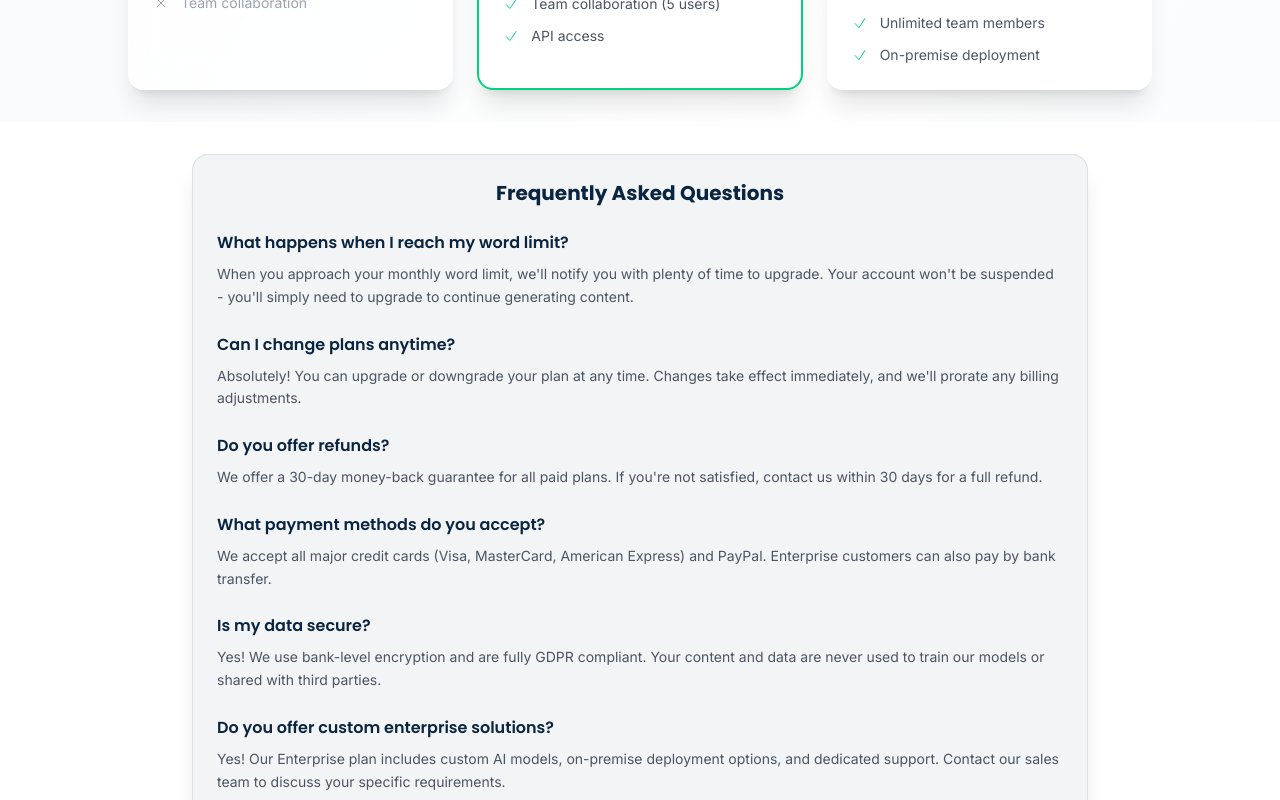
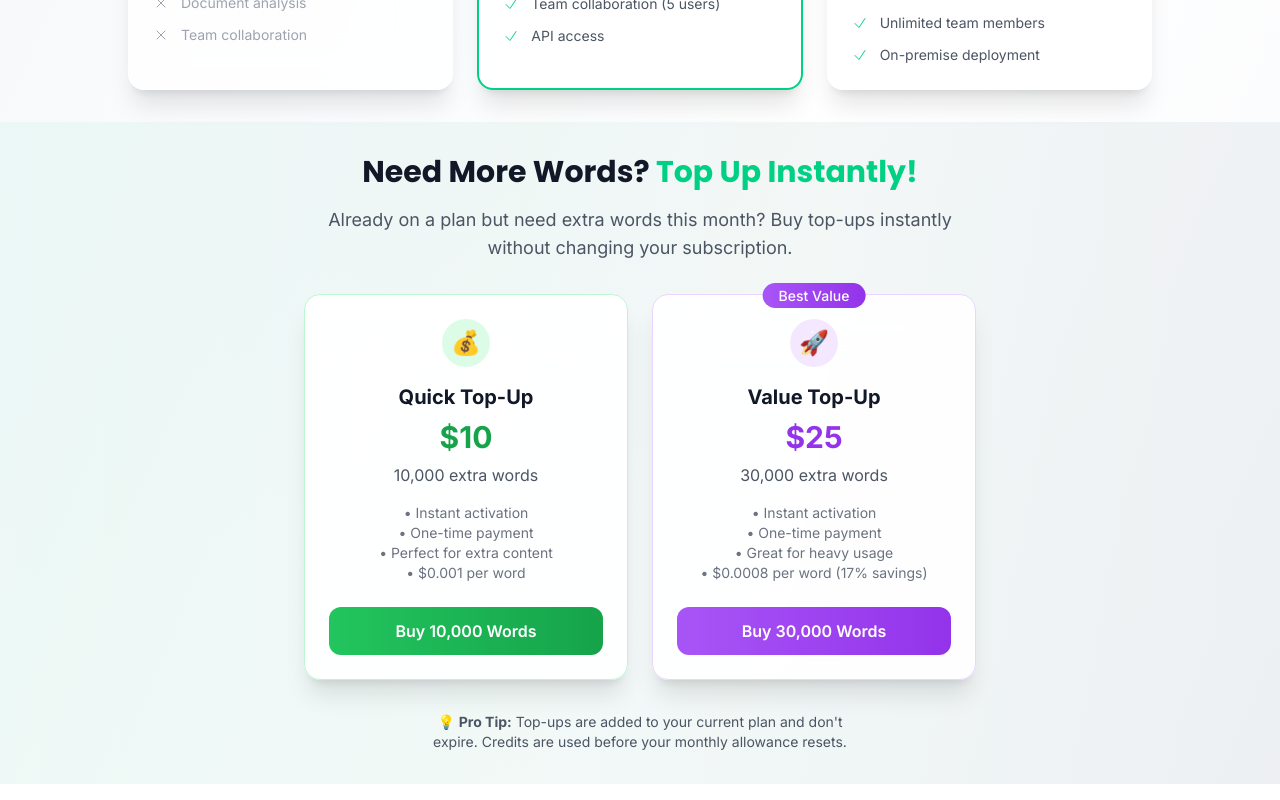
Before and after one commit to RomandemAi/emerlya-mvp, a Next.js app: page /pricing in a window 1280 px wide. Shown: the part 840-1640 px from the top of the page. Built offline with nearby package versions, Linux system fonts and the light colour scheme; no server answers.

Commit message:
Add top-up options to pricing page - showcase /10k and /30k word packages

```diff
--- a/src/app/pricing/page.tsx
+++ b/src/app/pricing/page.tsx
@@ -107,6 +107,10 @@ export default function PricingPage() {
                 <li className="flex items-center">
                   <CheckIcon className="w-4 h-4 text-accent mr-3 flex-shrink-0" />
                   <span className="text-sm text-gray-600">Email support</span>
+                </li>
+                <li className="flex items-center">
+                  <CheckIcon className="w-4 h-4 text-accent mr-3 flex-shrink-0" />
+                  <span className="text-sm text-gray-600">Top-up options available</span>
                 </li>
                 <li className="flex items-center">
                   <XMarkIcon className="w-4 h-4 text-gray-400 mr-3 flex-shrink-0" />
@@ -219,6 +223,76 @@ export default function PricingPage() {
                 </li>
               </ul>
             </div>
+          </div>
+        </div>
+      </section>
+
+      {/* Top-Up Options Section */}
+      <section className="py-8 px-6 bg-gradient-to-r from-accent/5 to-primary/5">
+        <div className="max-w-4xl mx-auto">
+          <div className="text-center mb-8">
+            <h2 className="text-2xl md:text-3xl font-bold font-heading text-gray-900 mb-4">
+              Need More Words? <span className="text-accent">Top Up Instantly!</span>
+            </h2>
+            <p className="text-lg text-gray-600 max-w-2xl mx-auto">
+              Already on a plan but need extra words this month? Buy top-ups instantly without changing your subscription.
+            </p>
+          </div>
+
+          <div className="grid md:grid-cols-2 gap-6 max-w-2xl mx-auto">
+            {/* Small Top-Up */}
+            <div className="backdrop-blur-xl bg-white/90 rounded-2xl p-6 shadow-xl border border-green-200 hover:border-green-300 transition-all duration-300 hover:shadow-2xl hover:-translate-y-1">
+              <div className="text-center">
+                <div className="inline-flex items-center justify-center w-12 h-12 bg-green-100 rounded-full mb-4">
+                  <span className="text-2xl">💰</span>
+                </div>
+                <h3 className="text-xl font-bold text-gray-900 mb-2">Quick Top-Up</h3>
+                <div className="text-3xl font-bold text-green-600 mb-2">$10</div>
+                <p className="text-gray-600 mb-4">10,000 extra words</p>
+                <div className="text-sm text-gray-500 mb-6">
+                  <div>• Instant activation</div>
+                  <div>• One-time payment</div>
+                  <div>• Perfect for extra content</div>
+                  <div>• $0.001 per word</div>
+                </div>
+                <button className="w-full bg-gradient-to-r from-green-500 to-green-600 hover:from-green-600 hover:to-green-700 text-white py-3 px-6 rounded-xl font-semibold transition-all duration-300 hover:shadow-lg hover:-translate-y-0.5">
+                  Buy 10,000 Words
+                </button>
+              </div>
+            </div>
+
+            {/* Large Top-Up */}
+            <div className="backdrop-blur-xl bg-white/90 rounded-2xl p-6 shadow-xl border border-purple-200 hover:border-purple-300 transition-all duration-300 hover:shadow-2xl hover:-translate-y-1 relative">
+              <div className="absolute -top-3 left-1/2 transform -translate-x-1/2">
+                <span className="bg-gradient-to-r from-purple-500 to-purple-600 text-white px-4 py-1 rounded-full text-sm font-medium">
+                  Best Value
+                </span>
+              </div>
+              <div className="text-center">
+                <div className="inline-flex items-center justify-center w-12 h-12 bg-purple-100 rounded-full mb-4">
+                  <span className="text-2xl">🚀</span>
+                </div>
+                <h3 className="text-xl font-bold text-gray-900 mb-2">Value Top-Up</h3>
+                <div className="text-3xl font-bold text-purple-600 mb-2">$25</div>
+                <p className="text-gray-600 mb-4">30,000 extra words</p>
+                <div className="text-sm text-gray-500 mb-6">
+                  <div>• Instant activation</div>
+                  <div>• One-time payment</div>
+                  <div>• Great for heavy usage</div>
+                  <div>• $0.0008 per word (17% savings)</div>
+                </div>
+                <button className="w-full bg-gradient-to-r from-purple-500 to-purple-600 hover:from-purple-600 hover:to-purple-700 text-white py-3 px-6 rounded-xl font-semibold transition-all duration-300 hover:shadow-lg hover:-translate-y-0.5">
+                  Buy 30,000 Words
+                </button>
+              </div>
+            </div>
+          </div>
+
+          <div className="text-center mt-8">
+            <p className="text-sm text-gray-600 max-w-md mx-auto">
+              💡 <strong>Pro Tip:</strong> Top-ups are added to your current plan and don't expire.
+              Credits are used before your monthly allowance resets.
+            </p>
           </div>
         </div>
       </section>
```
